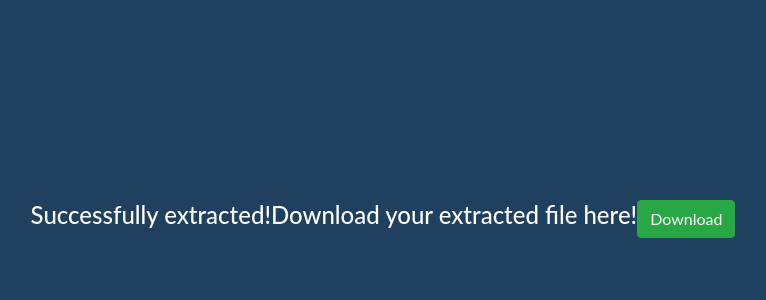
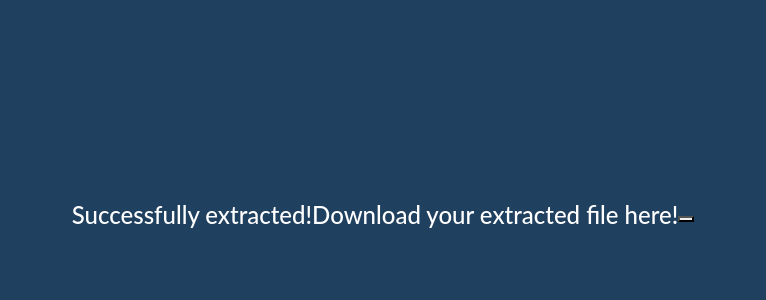
Before and after one commit to Samuelcabz/PDF_Splitter, a Flask app: template templates/download.html in a window 1280 px wide. Shown: the part 181-481 px from the top of the page, without its empty margins (257-1023 px from the left). Run offline with Flask 2, Linux system fonts and the light colour scheme; the template is opened without the code that fills it: most values are stand-ins (such as "Sample title", 1, 10 or a date in 2020).

Commit message:
Update download.html

```diff
--- a/templates/download.html
+++ b/templates/download.html
@@ -53,8 +53,8 @@ body {
 <form action="/download/{{st1}}/{{en1}}/{{file}}" method = "get">
   <div class="container">
         <h4> Successfully extracted!</h4><br>
-        <h4>Download your extracted file here!</h4><br>
-        <input type="submit" id="dl" class="btn btn-success" value="Download">
+        <h4>Download your extracted file here!</h4><br><br>
+        <button type="submit" id="dl" value="Download">
 </form>
 </div>
 </body>
```
